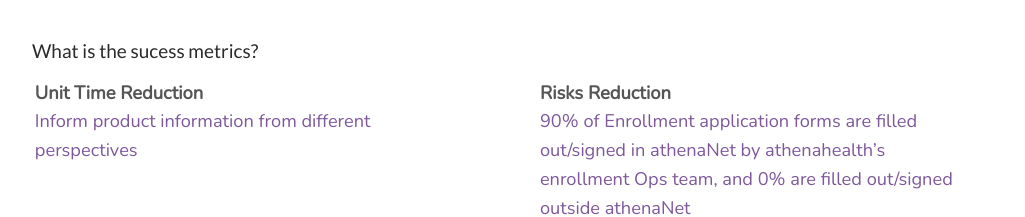
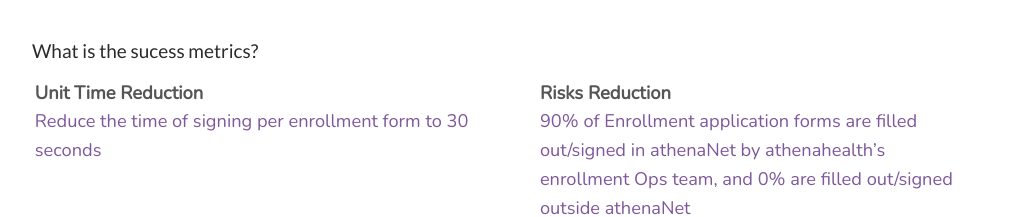
Before and after one commit to jeremy38chen/jeremy38chen.github.io, a plain HTML site: page e-sign.html in a window 1280 px wide. Shown: the part 3331-3548 px from the top of the page, without its empty margins (114-1139 px from the left). Drawn offline with nearby package versions, Linux system fonts and the light colour scheme.

Commit message:
Porfolio

```diff
--- a/e-sign.html
+++ b/e-sign.html
@@ -185,7 +185,7 @@
                 <div class="row">
                   <div class="grid_6 r">
                       <p>Unit Time Reduction</p>
-                      <span>Inform product information from different perspectives</span>
+                      <span>Reduce the time of signing per enrollment form to 30 seconds</span>
                   </div>
                   <div class="grid_6 l">
                       <p>Risks Reduction</p>
```
